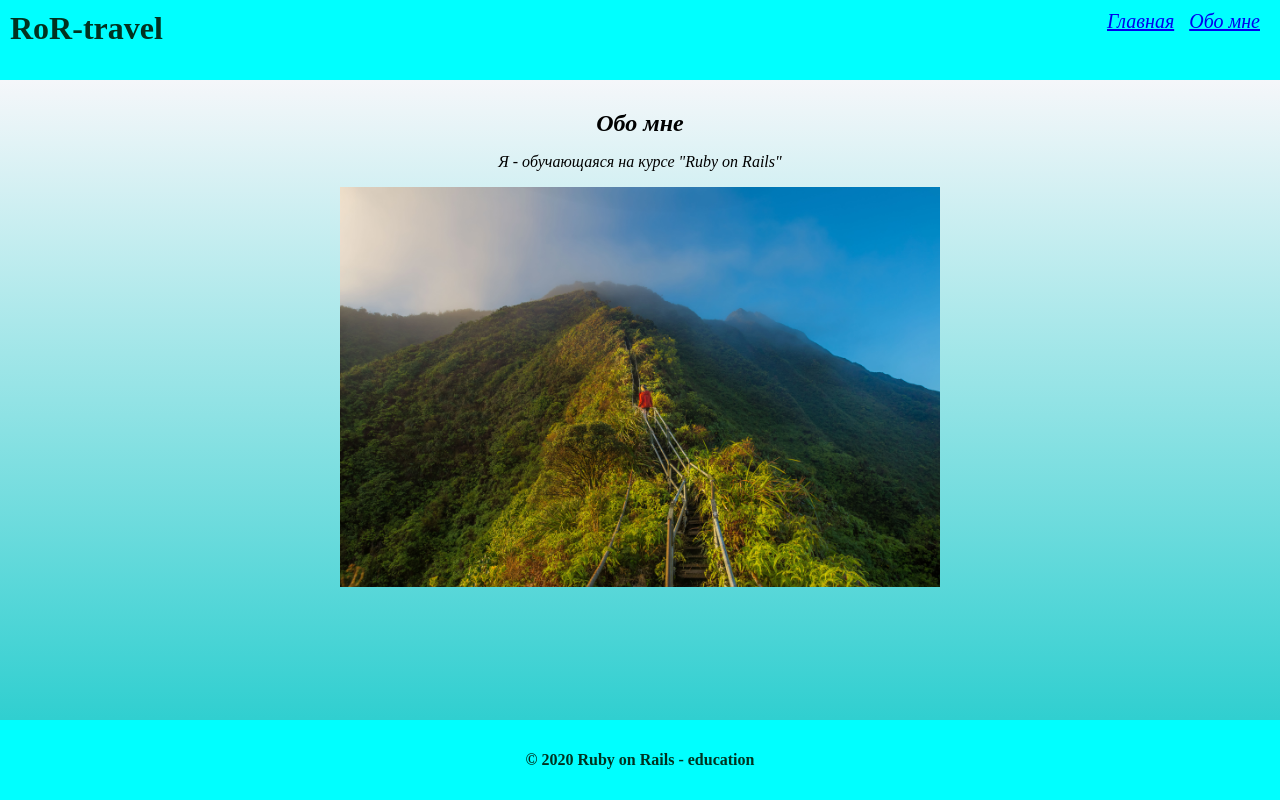
After one commit to uprofound/blog, a Rails app: page /static_pages/about in a window 1280 px wide. The commit adds this page. Run offline with Rails 7, Linux system fonts and the light colour scheme; style sheets or scripts are compiled from the project's sources.

Commit message:
RoR_lesson2_homework

```diff
--- a/app/assets/stylesheets/application.css
+++ b/app/assets/stylesheets/application.css
@@ -13,3 +13,52 @@
  *= require_tree .
  *= require_self
  */
+
+body, header, footer, h1, h4, .menu {
+  margin: 0;
+}
+
+header {
+  height: 10vh;
+  background-color: aqua;
+}
+
+header h1 {
+  padding-top: 10px;
+  padding-left: 10px;
+  color: #013220;
+}
+
+.menu {
+  position: absolute;
+  top: 10px;
+  right: 5px;
+  list-style-type: none;
+  font-size: 20px;
+  font-style: italic;
+}
+
+.menu li {
+  display: inline;
+  padding-right: 15px;
+}
+
+
+.menu li a:hover {
+  color: #edff21;
+}
+
+.content {
+  height: 80vh;
+}
+
+footer {
+  height: 10vh;
+  background-color: aqua;
+  display: flex;
+}
+
+.footer-text {
+  margin: auto;
+  color: #013220;
+}
--- a/app/assets/stylesheets/home.scss
+++ b/app/assets/stylesheets/home.scss
@@ -1,3 +1,13 @@
 // Place all the styles related to the Home controller here.
 // They will automatically be included in application.css.
 // You can use Sass (SCSS) here: https://sass-lang.com/
+
+.content-main {
+  height: 80vh;
+  background-image: linear-gradient(to top, #f5f7fa 0%, #30cfd0 100%);
+  text-align: center;
+}
+
+.content-main h1 {
+  padding-top: 30px;
+}
--- /dev/null
+++ b/app/assets/stylesheets/static_pages.scss
@@ -0,0 +1,18 @@
+// Place all the styles related to the Static_pages controller here.
+// They will automatically be included in application.css.
+// You can use Sass (SCSS) here: https://sass-lang.com/
+
+.content-about {
+  height: 80vh;
+  background-image: linear-gradient(to top, #30cfd0 0%, #f5f7fa 100%);
+  text-align: center;
+  font-style: italic;
+}
+
+.content-about h1 {
+  padding-top: 30px;
+}
+
+.img-about {
+  height: 50vh;
+}
--- /dev/null
+++ b/app/controllers/static_pages_controller.rb
@@ -0,0 +1,4 @@
+class StaticPagesController < ApplicationController
+  def about
+  end
+end
--- /dev/null
+++ b/app/helpers/static_pages_helper.rb
@@ -0,0 +1,2 @@
+module StaticPagesHelper
+end
--- a/app/views/home/index.html.slim
+++ b/app/views/home/index.html.slim
@@ -1,2 +1,4 @@
-h1 Welcome to my Blog
-p wow, you visit that page #{session[:times_here]} times
+div class="content-main"
+  h1 Welcome to my Blog
+  p Wow, you visit that page #{session[:times_here]} times
+  img src="https://images.unsplash.com/photo-1503264116251-35a269479413?ixlib=rb-1.2.1&ixid=eyJhcHBfaWQiOjEyMDd9&auto=format&fit=crop&w=500&q=60" alt="space-картинка"
--- a/app/views/layouts/application.html.slim
+++ b/app/views/layouts/application.html.slim
@@ -8,4 +8,13 @@ html
     = stylesheet_link_tag 'application', media: 'all'
     = javascript_pack_tag 'application'
   body
-    = yield
+    header
+      h1 RoR-travel
+      ul class="menu"
+        li.first: a[href="/"] Главная
+        li: a[href="/static_pages/about"] Обо мне
+    section class="content"
+      = yield
+    footer
+      h4 class="footer-text"
+         | © 2020 Ruby on Rails - education
--- /dev/null
+++ b/app/views/static_pages/about.html.slim
@@ -0,0 +1,5 @@
+div class="content-about"
+  h1 Обо мне
+  p Я - обучающаяся на курсе "Ruby on Rails"
+  /img src="https://images.unsplash.com/photo-1465188466731-618dfc07a57d?ixlib=rb-1.2.1&ixid=eyJhcHBfaWQiOjEyMDd9&auto=format&fit=crop&w=500&q=60" alt="mountain-картинка"
+  img class="img-about" src="/assets/mountain.jpg" alt="mountain-картинка"
--- a/config/routes.rb
+++ b/config/routes.rb
@@ -1,4 +1,5 @@
 Rails.application.routes.draw do
+  get 'static_pages/about'
   root 'home#index'
   # For details on the DSL available within this file, see https://guides.rubyonrails.org/routing.html
 end
```
Also changed, not shown: app/assets/images/mountain.jpg (added).
